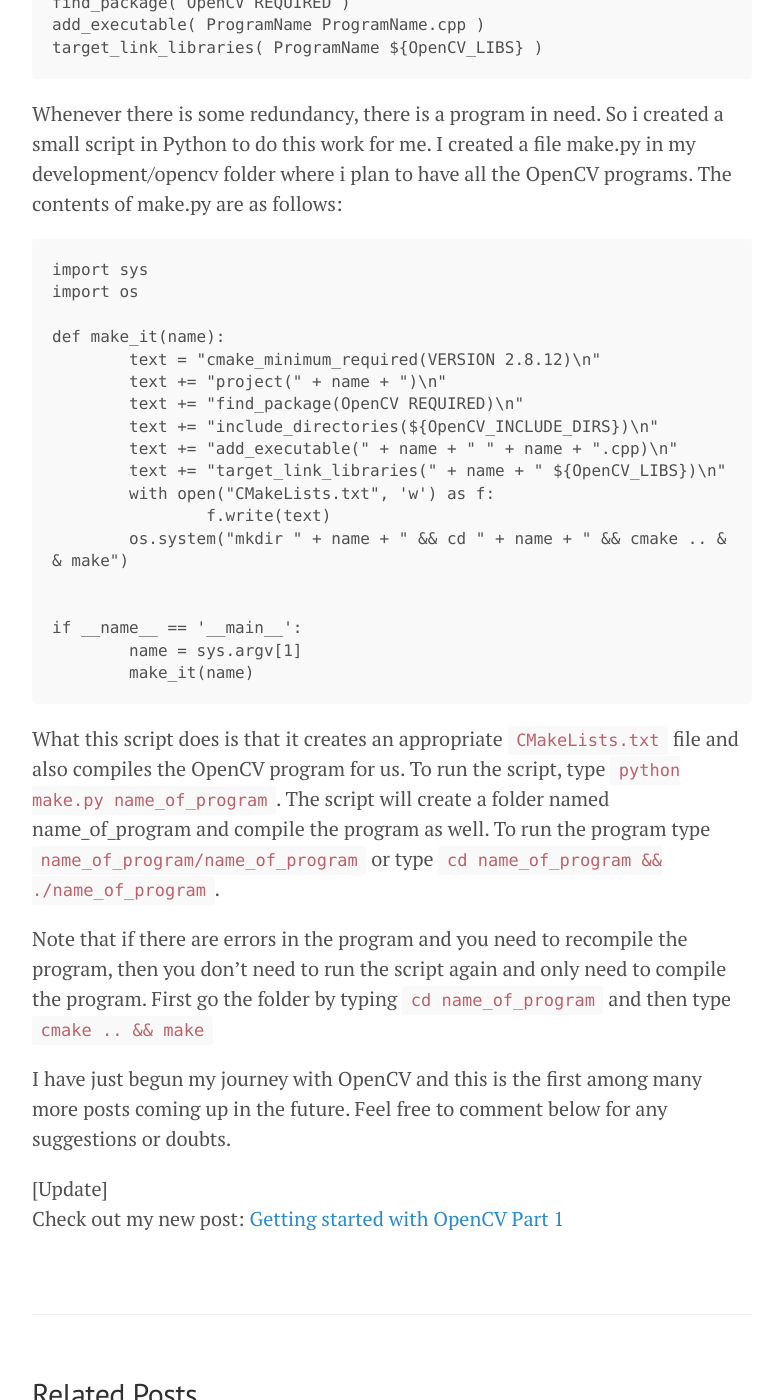
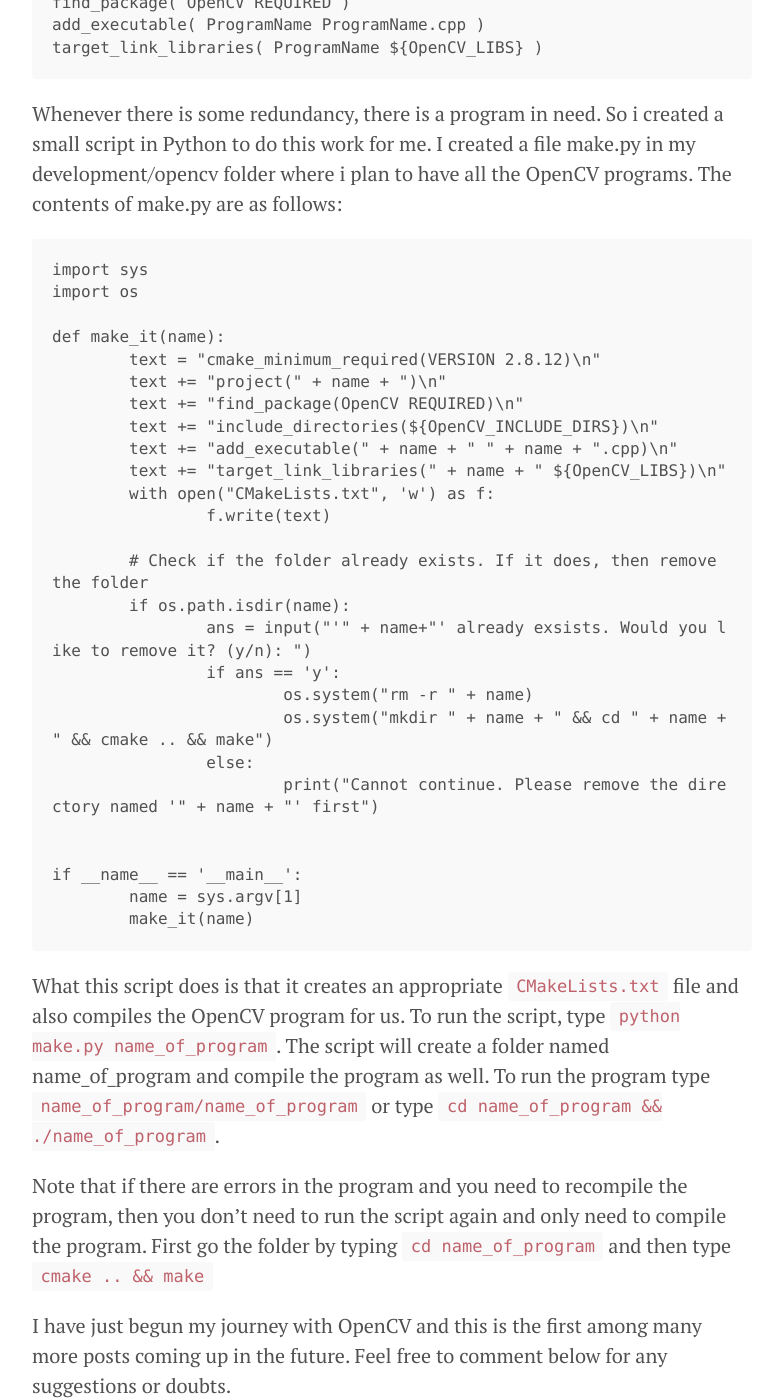
Before and after one commit to zishan0215/old-blog, a Jekyll site: the page built from _posts/2016-02-05-installing-opencv-on-ubuntu.md, in a window 1280 px wide and 1400 px high, scrolled down 2085 px. Shown: the whole window, without its empty margins (248-1031 px from the left). Built offline with Jekyll 4.4.1, drawn with Linux system fonts in a browser that asks for light colours; comment, search, counter and statistics services are not loaded.

Commit message:
better python make.py file and fixed some typos

```diff
--- a/_posts/2016-02-05-installing-opencv-on-ubuntu.md
+++ b/_posts/2016-02-05-installing-opencv-on-ubuntu.md
@@ -88,7 +88,15 @@
 	text += "target_link_libraries(" + name + " ${OpenCV_LIBS})\n"
 	with open("CMakeLists.txt", 'w') as f:
 		f.write(text)
-	os.system("mkdir " + name + " && cd " + name + " && cmake .. && make")
+
+	# Check if the folder already exists. If it does, then remove the folder
+	if os.path.isdir(name):
+		ans = input("'" + name+"' already exsists. Would you like to remove it? (y/n): ")
+		if ans == 'y':
+			os.system("rm -r " + name)
+			os.system("mkdir " + name + " && cd " + name + " && cmake .. && make")
+		else:
+			print("Cannot continue. Please remove the directory named '" + name + "' first")
 
 
 if __name__ == '__main__':
```
Also changed, not shown: _posts/2016-02-07-getting-started-with-opencv-1.md (+1 -1 lines).
